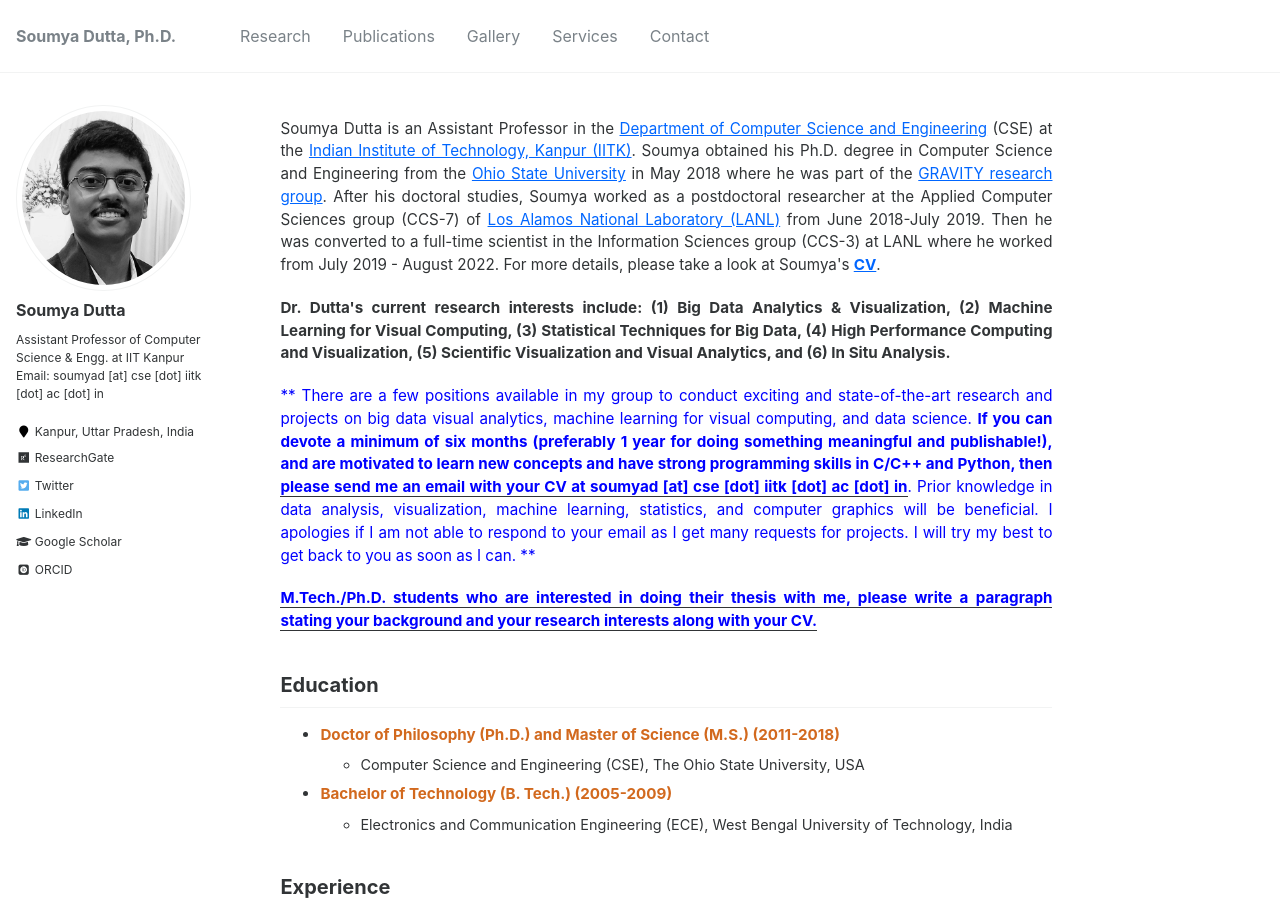
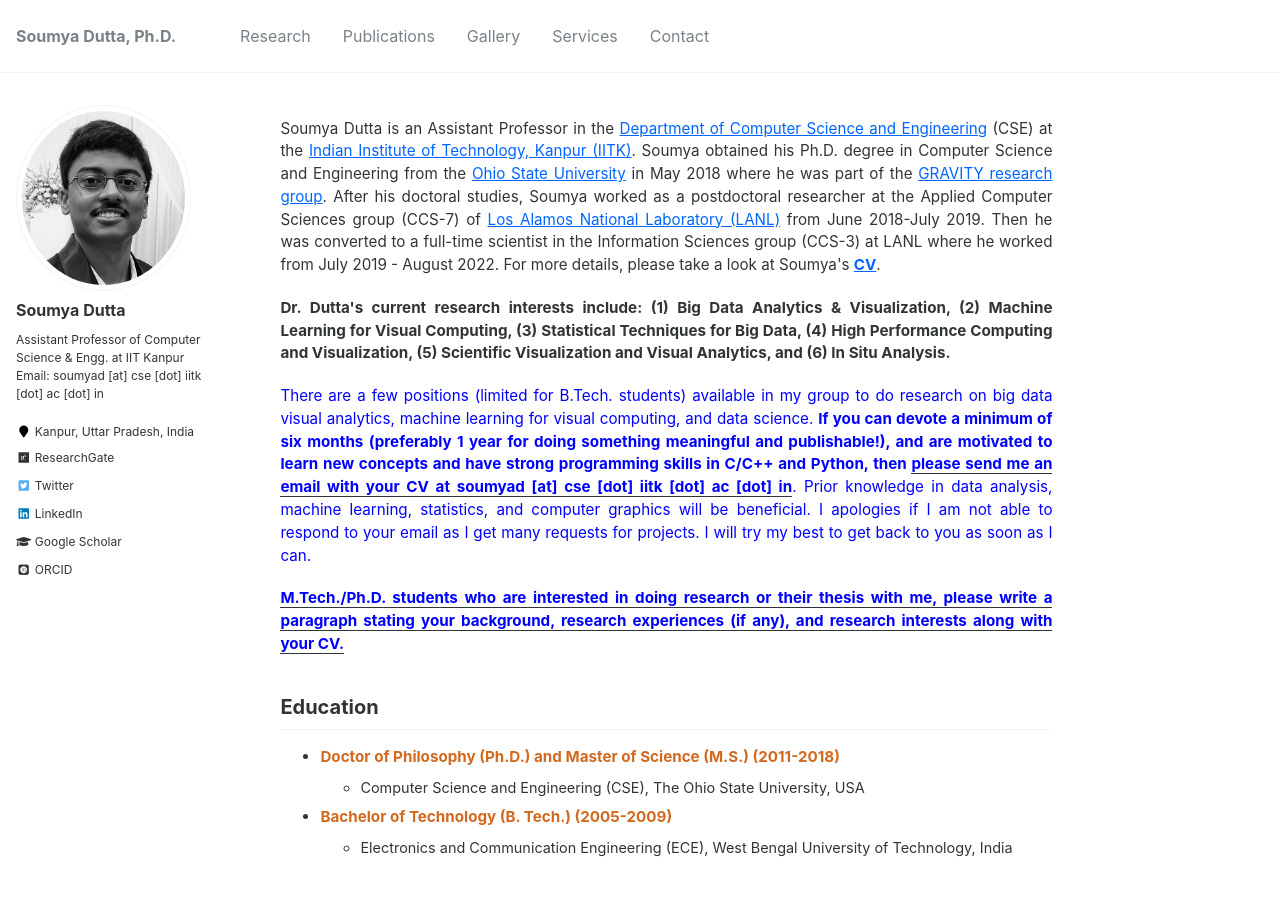
Before and after one commit to soumyadutta-cse/soumyadutta-cse.github.io, a Jekyll site: the page built from _pages/about.md, in a window 1280 px wide and 900 px high. Built offline with Jekyll 4.4.1, drawn with Linux system fonts in a browser that asks for light colours; some web fonts are replaced.

Commit message:
edit in student announcements

```diff
--- a/_pages/about.md
+++ b/_pages/about.md
@@ -20,11 +20,10 @@ Dr. Dutta's current research interests include: (1) Big Data Analytics & Visuali
 
 <p>
 <span style="color:blue">
-** There are a few positions available in my group to conduct exciting and state-of-the-art research and projects on big data visual analytics, machine learning for visual computing,  and data science. <b>If you can devote a minimum of six months (preferably 1 year for doing something meaningful and publishable!), and are motivated to learn new concepts and have strong programming skills in C/C++ and Python, then <u> please send me an email with your CV at soumyad [at] cse [dot] iitk [dot] ac [dot] in</u></b>. Prior knowledge in data analysis, visualization, machine learning, statistics, and computer graphics will be beneficial. I apologies if I am not able to respond to your email as I get many requests for projects. I will try my best to get back to you as soon as I can. **
+There are a few positions (limited for B.Tech. students) available in my group to do research on big data visual analytics, machine learning for visual computing, and data science. <b>If you can devote a minimum of six months (preferably 1 year for doing something meaningful and publishable!), and are motivated to learn new concepts and have strong programming skills in C/C++ and Python, then <u> please send me an email with your CV at soumyad [at] cse [dot] iitk [dot] ac [dot] in</u></b>. Prior knowledge in data analysis, machine learning, statistics, and computer graphics will be beneficial. I apologies if I am not able to respond to your email as I get many requests for projects. I will try my best to get back to you as soon as I can.
 </span>
 
-
-<p><u><b> <span style="color:blue">M.Tech./Ph.D. students who are interested in doing their thesis with me, please write a paragraph stating your background and your research interests along with your CV.</span></b></u></p>
+<p><u><b> <span style="color:blue">M.Tech./Ph.D. students who are interested in doing research or their thesis with me, please write a paragraph stating your background, research experiences (if any), and research interests along with your CV.</span></b></u></p>
 </p>
 
 </div>
```
Also changed, not shown: _pages/research.md (+3 -4 lines).
